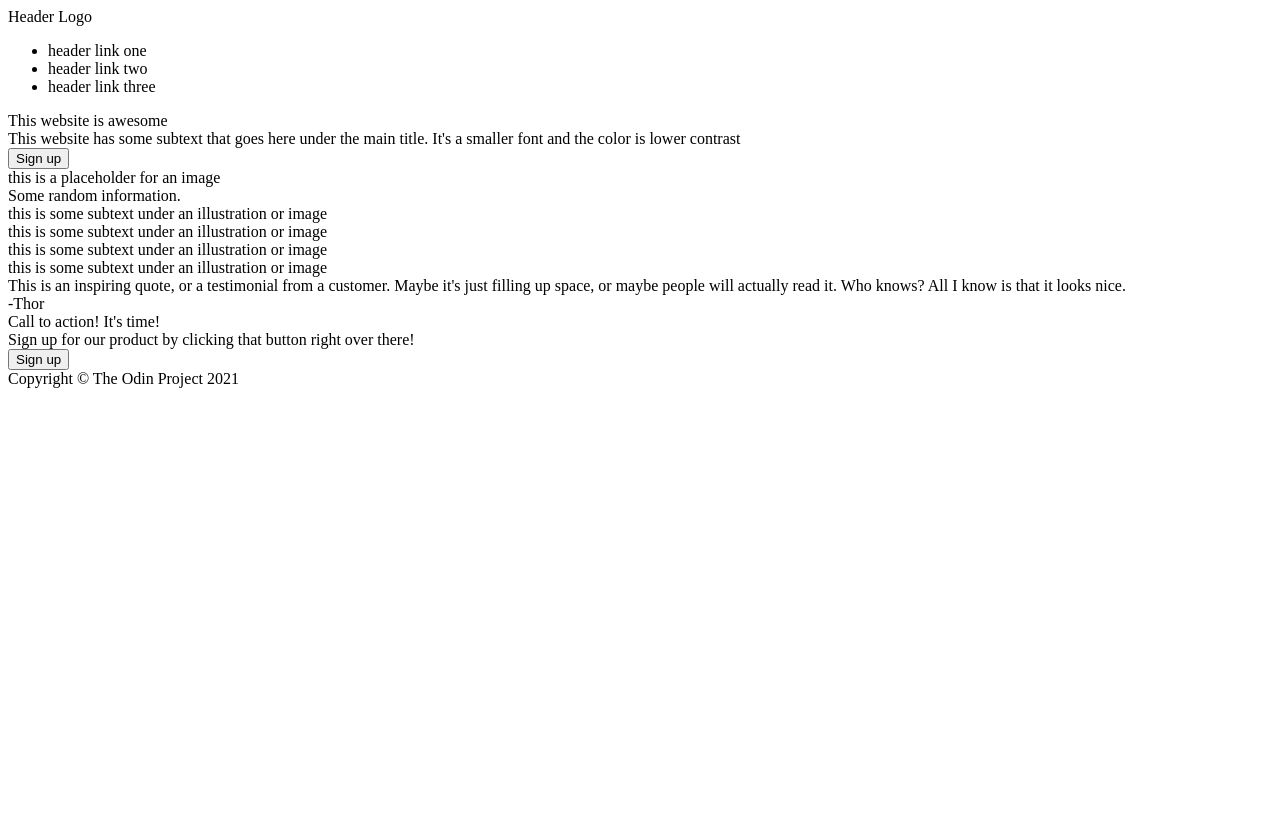
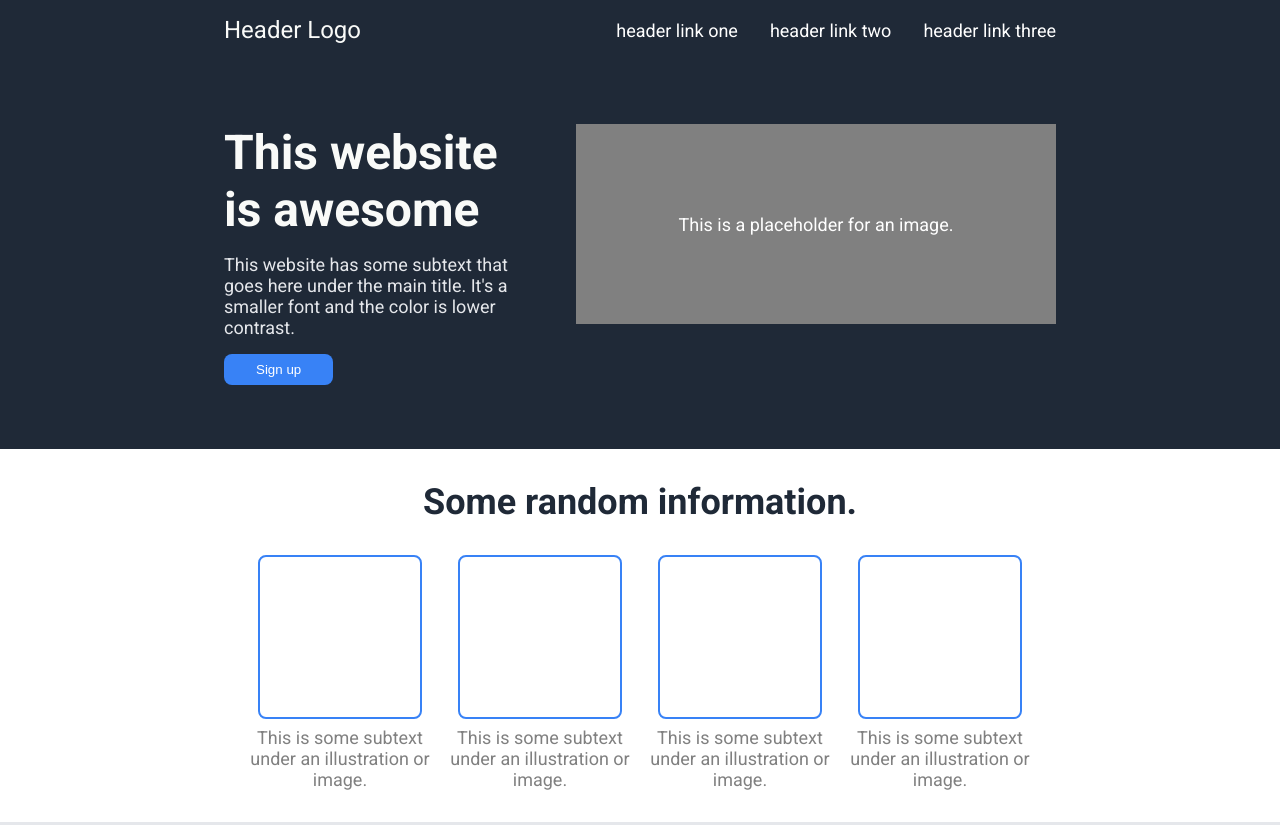
Before and after one commit to Bdrn-A/project-landing-page, a plain HTML site: page index.html in a window 1280 px wide. Shown: the top 825 px of the page. Before the commit the page ends 800 px from the top, so only its background shows below. Drawn offline with Linux system fonts and the light colour scheme.

Commit message:
plan to redo

```diff
--- a/index.html
+++ b/index.html
@@ -1,66 +1,76 @@
 <!DOCTYPE html>
 <html lang="en">
-<header>
+<head>
     <meta charset="utf-8">
-    <title>Project|Landing Page</title>
-</header>
+    <link rel="stylesheet" href="styles.css">
+    <link rel="preconnect" href="https://fonts.googleapis.com">
+<link rel="preconnect" href="https://fonts.gstatic.com" crossorigin>
+<link href="https://fonts.googleapis.com/css2?family=Roboto+Mono&family=Roboto:ital,wght@0,300;0,400;0,700;1,300&display=swap" rel="stylesheet">
+    <title>Project | Landing Page</title>
+</head>
 <body>
 
-    <div class="section">
-        <div class="hero">
+
             <div class="header">
                 <div class="logo">Header Logo</div>
                 <ul>
-                    <li><a class="secondary">header link one</a></li>
-                    <li><a class="secondary">header link two</a></li>
-                    <li><a class="secondary">header link three</a></li>
+                    <li><a class="secondary" href="">header link one</a></li>
+                    <li><a class="secondary" href="">header link two</a></li>
+                    <li><a class="secondary" href="">header link three</a></li>
                 </ul>
             </div>
-            <div class="banner">
-                <div class="main">This website is awesome</div>
-                <div class="secondary">This website has some subtext that goes here under the main title. It's a smaller font and the color is lower contrast</div>
-                <button class="hero">Sign up</button>
-                <div class="image">this is a placeholder for an image</div>
+
+            <div class="hero">
+                <div class="text">
+                    <h1 class="title">This website is awesome</h1>
+                    <p class="secondary">This website has some subtext that goes here under the main title. It's a smaller font and the color is lower contrast.</p>
+                    <button>Sign up</button>
+                </div>
+                <div class="image">This is a placeholder for an image.</div>
             </div>
+
+        <div class="info">
+            <h2 class="h2">Some random information.</h2>
+            <div class="board">
+                <div class="container">
+                    <div class="thumbnail"></div>
+                    <div class="subtext">This is some subtext under an illustration or image.</div>
+                </div>
+                <div class="container">
+                    <div class="thumbnail"></div>
+                    <div class="subtext">This is some subtext under an illustration or image.</div>
+                </div>
+                <div class="container">
+                    <div class="thumbnail"></div>
+                    <div class="subtext">This is some subtext under an illustration or image.</div>
+                </div>
+                <div class="container">
+                    <div class="thumbnail"></div>
+                    <div class="subtext">This is some subtext under an illustration or image.</div>
+                </div>
+            </div>
+
         </div>
-    </div>
 
 
-
-    <div class="section">
-        <div class="information">
-            <div class="header">Some random information.</div>
-            <div class="thumbnail"></div>
-            <div class="subtext">this is some subtext under an illustration or image</div>
-            <div class="thumbnail"></div>
-            <div class="subtext">this is some subtext under an illustration or image</div>
-            <div class="thumbnail"></div>
-            <div class="subtext">this is some subtext under an illustration or image</div>
-            <div class="thumbnail"></div>
-            <div class="subtext">this is some subtext under an illustration or image</div>
-        </div>
-    </div>
-
-    <div class="section">
         <div class="quote">
             <div class="text">This is an inspiring quote, or a testimonial from a customer. Maybe it's just filling up space, or maybe people will actually read it. Who knows? All I know is that it looks nice.</div>
             <div class="subtext">-Thor</div>
         </div>
-    </div>
 
-    <div class="section">
+
         <div class="cta">
             <div class="notecard">
-                <div class="header">Call to action! It's time!</div>
-                <div class="secondary">Sign up for our product by clicking that button right over there!</div>
-                <button class="cta">Sign up</button>
+                <div class="text">
+                    <div class="h3">Call to action! It's time!</div>
+                    <div class="secondary">Sign up for our product by clicking that button right over there!</div>
+                </div>
+                <button class="ctabutton">Sign up</button>
             </div>
         </div>
-    </div>
 
-    <div class="section">
+
         <div class="footer">Copyright &copy; The Odin Project 2021</div>
-    </div>
 
 
 
--- a/styles.css
+++ b/styles.css
@@ -1,43 +1,192 @@
-.hero {
+* {
+    margin: 0;
+    padding: 0;
+    border: 0;
+}
+
+html, body {
+    min-height: 100vh;
+    margin: 0;
+    padding: 0;
+}
+
+body {
+    font-family: 'Roboto', sans-serif;
+    display: flex;
+    flex-direction: column;
+    font-size: 18px;
+}
+
+/* font*/
+.secondary,
+.image {
+    color: #e5e7eb;
+}
+
+.subtext {
+    color: grey;
+    text-align: center;
+}
+
+.hero .title {
+    color: #F9FAF8;
+    font-size: 48px;
+    font-weight: 900;
+}
+
+.h2 {
+    color: #1F2937;
+    font-size: 36px;
+    font-weight: 900;
+}
+
+/* header */
+.header {
+    background-color: #1F2937;
+    display: flex;
+    padding: 16px 224px;
+    justify-content: space-between;
+    align-items: center;
+}
+
+.header .logo {
+    font-size: 24px;
+    color: #f9faf8;
+}
+
+ul {
+    display: flex;
+    gap: 32px;
+    list-style-type: none;
+    justify-content: space-between;
+}
+
+.header a {
+    color: white;
+    text-decoration: none;
 
 }
 
-.header {
+/* hero banner */
+.hero {
+    background-color: #1F2937;
+    display: flex;
+    padding: 64px 224px;
+    gap: 64px;
+}
+
+.hero .text {
+    display: flex;
+    flex-wrap: wrap;
+    gap: 16px;
 
 }
 
-.logo {
+button {
+    background-color: #3882F6;
+    color: white;
+    display: flex;
+    padding: 8px 32px;
+    border: 0;
+    border-radius: 8px;
+}
+
+.image {
+    width: 480px;
+    height: 200px;
+    min-width: 480px;
+    min-height: auto;
+    background-color: grey;
+    color: white;
+    display: flex;
+    justify-content: center;
+    align-items: center;
 
 }
 
-.secondary {
+/* info section */
+
+.info {
+    display: flex;
+    flex-direction: column;
+    padding: 32px 224px;
+    justify-content: center;
+    align-items: center;
+    gap: 32px;
+}
+
+.board {
+    display: flex;
+    justify-content: center;
+    align-items: center;
+}
+
+.container {
+    width: 200px;
+    display: flex;
+    flex-direction: column;
+    align-items: center;
+    gap: 8px;
+}
+
+.thumbnail {
+    width: 160px;
+    height: 160px;
+    min-width: 100px;
+    min-height: auto;
+    background-color: white;
+    border-width: 2px;
+    border-radius: 8px;
+    border-style: solid;
+    border-color: #3882F6;
 
 }
 
-.banner {
+/* quote section */
+.quote {
+    background-color: #e5e7eb;
+    display: flex;
+    flex-direction: column;
+    justify-content: center;
+    align-items: center;
+    padding: 64px 240px;
 
 }
 
-.main {
-
+.quote .text {
+    font-size: 36px;
+    font-weight: 300;
+    font-style: italic;
 }
 
-.button {
-
+.quote .subtext {
+    font-weight: 900;
+    color: #1F2937;
+    display: flex;
+    align-self: flex-end;
 }
 
-.button .hero {
-
+ /* call to action section */
+.cta {
+    background-color: white;
+    display: flex;
+    padding: 64px 240px;
+    justify-content: center;
+    align-self: center;
 }
 
-.image {
-
+.notecard {
+    background-color: #3882F6;
+    display: flex;
+    padding: 16px 32px;
 }
 
-.information {
-
+.ctabutton {
+    border-width: 2px;
+    border-radius: 8px;
+    border-style: solid;
+    border-color: #e5e7eb;
+    background-color: #3882F6;
+    color: #e5e7eb
+    display: flex;
 }
-
-.information .header {
-
-}
```
